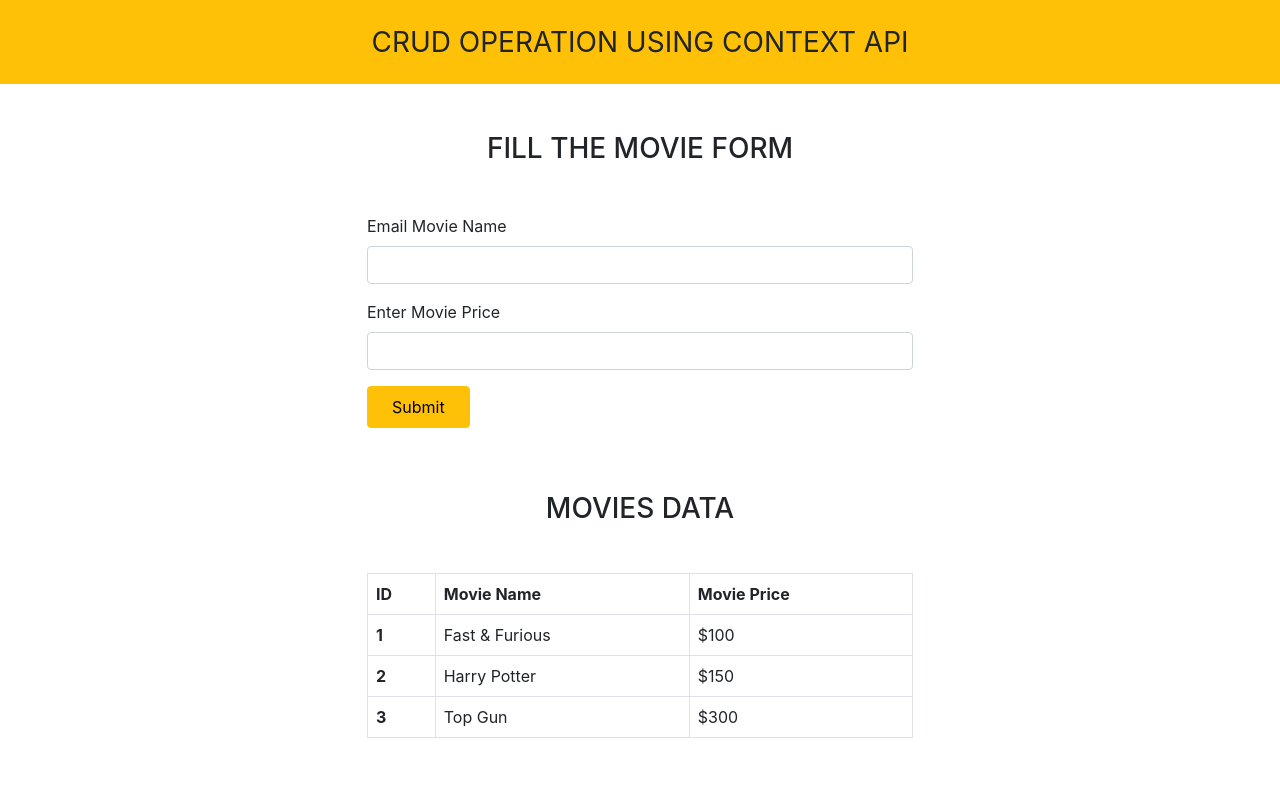
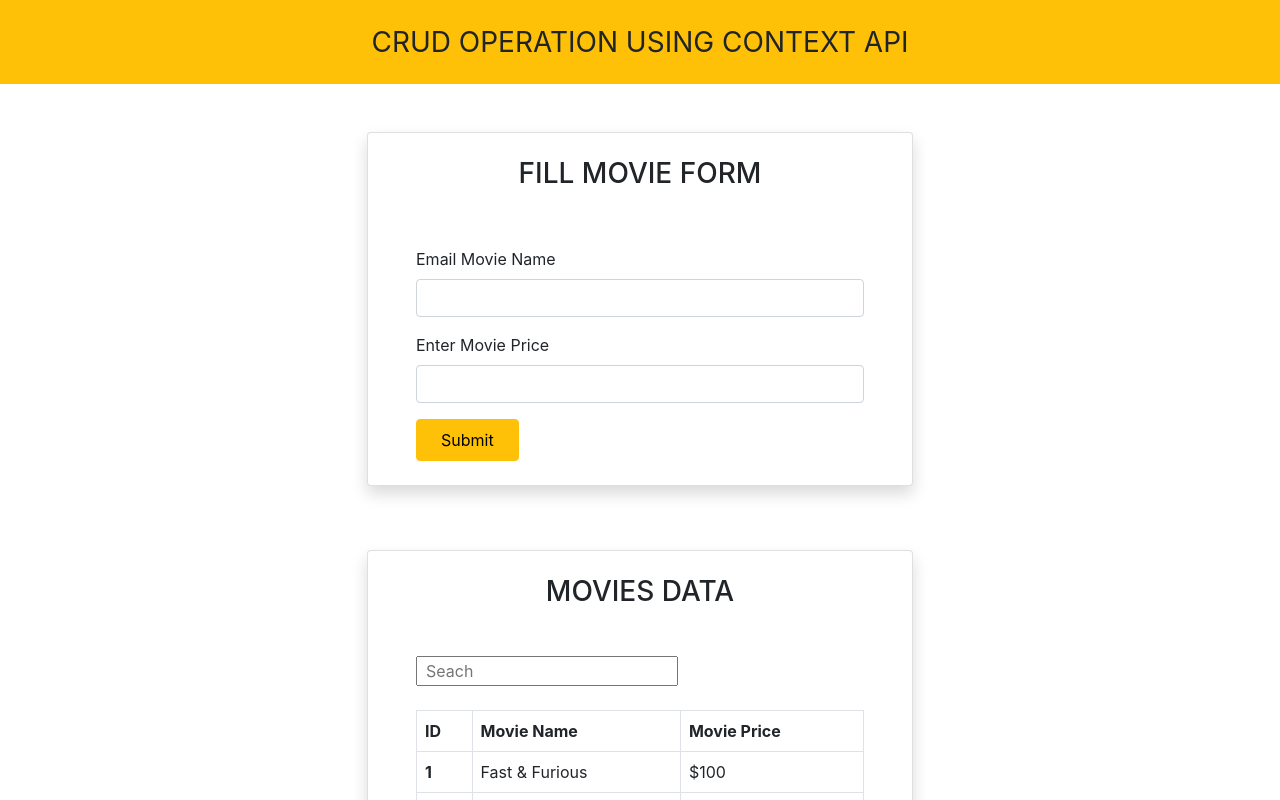
Before and after one commit to RajaSultan/Context-Api-Crud, a React (Create React App) app: page / in a window 1280 px wide. Shown: the top 800 px of the page. Built offline with nearby package versions, Linux system fonts and the light colour scheme.

Commit message:
filter to be added

```diff
--- a/src/components/AddMovie.js
+++ b/src/components/AddMovie.js
@@ -5,6 +5,7 @@ export const AddMovie = () => {
   const [movies, setMovies] = useContext(movieContext);
   const [name, setName] = useState("");
   const [price, setPrice] = useState("");
+
   const inputMovie = (event) => {
     setName(event.target.value);
   };
@@ -22,7 +23,8 @@ export const AddMovie = () => {
       <div className="container">
         <div className="row d-flex justify-content-center">
           <div className="col-6 mt-5 mb-5">
-            <h3 className="text-center">FILL THE MOVIE FORM</h3>
+            <div className="card pt-4 pb-4 px-5 shadow">
+              <h3 className="text-center">FILL MOVIE FORM</h3>
               <form className="mt-md-5 mt-3" onSubmit={submitData}>
                 <div class="mb-3">
                   <label for="exampleInputEmail1" class="form-label">
@@ -57,6 +59,7 @@ export const AddMovie = () => {
             </div>
           </div>
         </div>
+      </div>
     </>
   );
 };
--- a/src/components/Movie.js
+++ b/src/components/Movie.js
@@ -1,4 +1,4 @@
-import React from "react";
+import React, { useState } from "react";
 
 const Movie = (props) => {
   return (
@@ -6,8 +6,17 @@ const Movie = (props) => {
       <div className="container">
         <div className="row d-flex justify-content-center">
           <div className="col-6 mt-3 mb-5">
-            <h3 className="text-center">MOVIES DATA</h3>
-            <table class="table mt-5 table-bordered">
+            <div className="card pt-4 pb-4 px-5 shadow">
+              <h3 className="text-center mb-5">MOVIES DATA</h3>
+              <label htmlFor="search">
+                <input
+                  id="search"
+                  type="text"
+                  className="ps-2"
+                  placeholder="Seach"
+                />
+              </label>
+              <table class="table  mt-4 table-bordered">
                 <thead>
                   <tr>
                     <th scope="col">ID</th>
@@ -28,6 +37,7 @@ const Movie = (props) => {
             </div>
           </div>
         </div>
+      </div>
     </>
   );
 };
```
Lines whose indentation alone changed are shown as unchanged.
